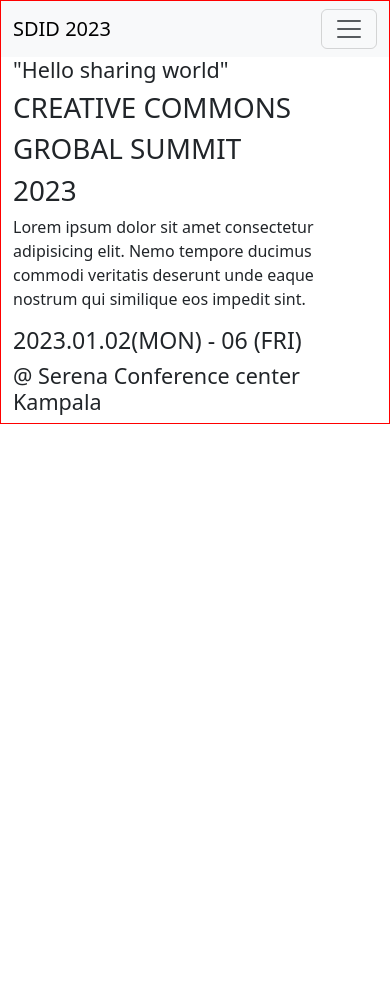
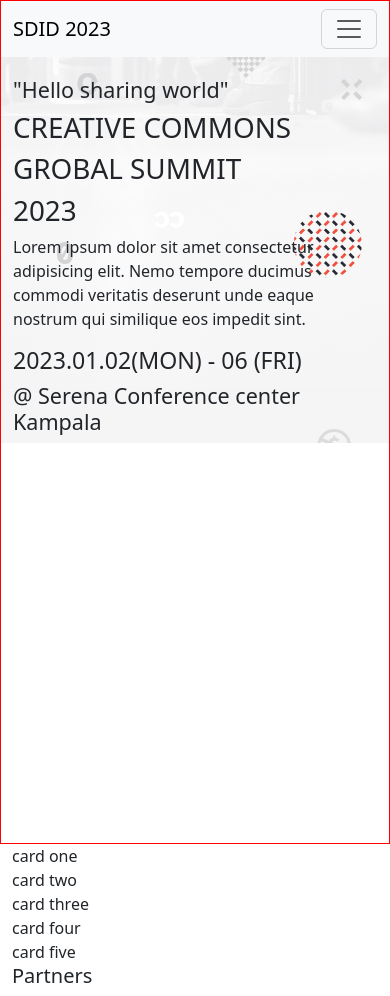
Before and after one commit to glorymugizi/uganda_smart_digital_id_conference, a website: page index.html in a window 390 px wide. Before the commit the page ends 844 px from the top, so only its background shows below. Drawn offline with nearby package versions, Linux system fonts and the light colour scheme.

Commit message:
Add header background images for both mobile and desktop

```diff
--- a/index.html
+++ b/index.html
@@ -80,7 +80,8 @@
           </div>
         </div>
       </nav>
-      <section class="introduction container">
+      <section class="introduction">
+        <div class="container">
           <div>
             <h4>"Hello sharing world"</h4>
             <h1>CREATIVE COMMONS</h1>
@@ -94,9 +95,25 @@
             <h3>2023.01.02(MON) - 06 (FRI)</h3>
             <h4>@ Serena Conference center Kampala</h4>
           </div>
+        </div>
       </section>
     </header>
-    <section></section>
+    <section class="main-program container">
+      <div class="program-container grid">
+        <div class="program-item">card one</div>
+        <div class="program-item">card two</div>
+        <div class="program-item">card three</div>
+        <div class="program-item">card four</div>
+        <div class="program-item">card five</div>
+      </div>
+    </section>
+    <section class="featured-speakers container"></section>
+    <footer class="container">
+      <div class="partners">
+        <div><h5>Partners</h5></div>
+      </div>
+      <div></div>
+    </footer>
     <script src="./scripts.js"></script>
   </body>
 </html>
--- a/styles.css
+++ b/styles.css
@@ -7,6 +7,7 @@
   border: 1px red solid;
   /* padding: 0 20px; */
   /* background-color: #3a3838; */
+  height: 100vh;
 }
 
 .social-icons {
@@ -29,9 +30,24 @@
   justify-content: space-between;
   color: #ffffff;
 }
+.introduction {
+  background-image: url(./images/mobile-images/mobile-page-bg.png);
+  background-repeat: no-repeat;
+  background-size: cover;
+  background-position: center;
+  height: 80vh;
+  padding-top: 1.25rem;
+}
 
 @media only screen and (max-width: 768px) {
   .social-icons {
     display: none;
   }
+  .introduction {
+    background-image: url(./images/desktop-images/desktop_intro_bg.png);
+    background-repeat: no-repeat;
+    background-size: cover;
+    background-position: center;
+    height: fit-content;
+  }
 }
```
Also changed, not shown: images/desktop-images/desktop_intro_bg.png (added), images/mobile-images/mobile-page-bg.png (added), 3 other files. Lines whose indentation alone changed are shown as unchanged.
